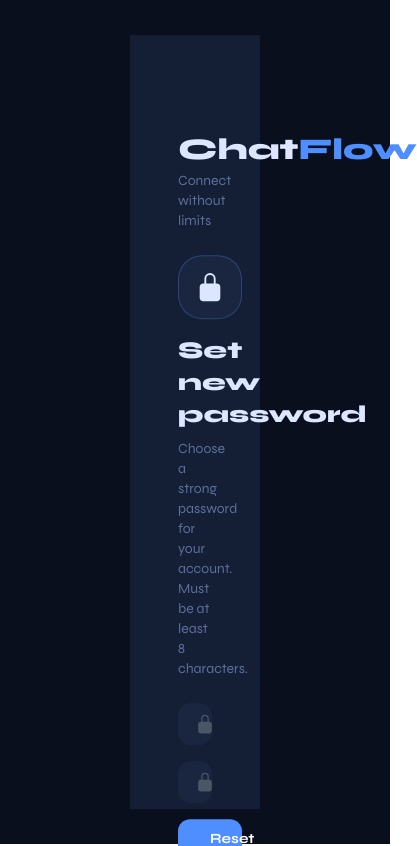
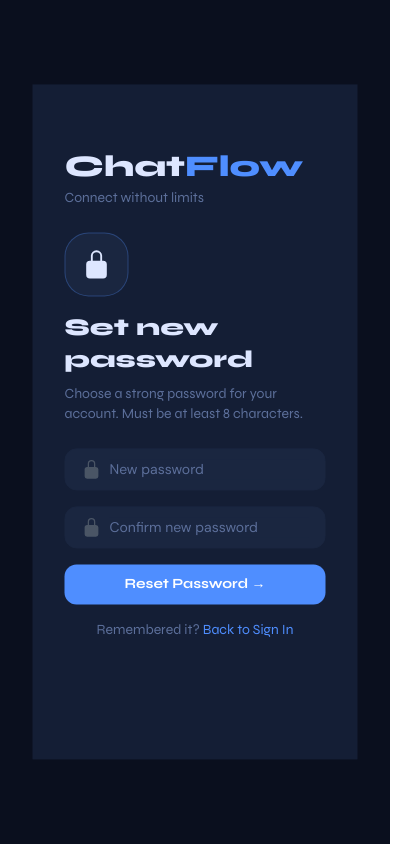
Before and after one commit to nemanjagradic/chat-flux, a Next.js app: page /resetPassword/1 in a window 390 px wide. Shown: the top 846 px of the page, 417 px wide, since content can reach past the window. Built offline with nearby package versions, Linux system fonts and the light colour scheme; no server answers; what prettier would draw is missing.

Commit message:
add responsive layout to auth and password reset forms

```diff
--- a/components/ResetPassword.tsx
+++ b/components/ResetPassword.tsx
@@ -44,25 +44,21 @@
 
   return (
     <div className="bg-base font-display relative h-screen">
-      <div className="bg-panel absolute top-1/2 left-1/2 max-h-11/12 min-h-4/5 w-1/3 -translate-x-1/2 -translate-y-1/2 px-12 py-24">
+      <div className="bg-panel absolute top-1/2 left-1/2 max-h-11/12 min-h-4/5 w-5/6 -translate-x-1/2 -translate-y-1/2 px-8 py-16 sm:w-2/3 sm:px-12 sm:py-24 md:w-1/2 xl:w-1/3">
         <h1 className="text-text mb-1 text-3xl font-extrabold">
           Chat<span className="text-accent">Flow</span>
         </h1>
         <h3 className="text-muted mb-6 text-sm">Connect without limits</h3>
-
         <div className="bg-panel2 border-accent/30 mb-4 flex h-16 w-16 items-center justify-center rounded-3xl border">
           <IoLockClosed className="text-text text-3xl" />
         </div>
-
         <h1 className="text-text font-display mb-2 text-2xl font-extrabold">
           Set new password
         </h1>
-
         <p className="text-muted mb-6 text-sm">
           Choose a strong password for your account. Must be at least 8
           characters.
         </p>
-
         <form action={handleSubmit}>
           <div className="mb-4">
             <Input
--- a/src/app/(auth)/auth/page.tsx
+++ b/src/app/(auth)/auth/page.tsx
@@ -3,7 +3,7 @@
 export default function Auth() {
   return (
     <div className="bg-base font-display relative h-screen">
-      <div className="bg-panel absolute top-1/2 left-1/2 max-h-11/12 min-h-4/5 w-1/3 -translate-x-1/2 -translate-y-1/2 px-12 py-24">
+      <div className="bg-panel absolute top-1/2 left-1/2 max-h-11/12 min-h-4/5 w-5/6 -translate-x-1/2 -translate-y-1/2 px-8 py-16 sm:w-2/3 sm:px-12 sm:py-24 md:w-1/2 xl:w-1/3">
         <h1 className="text-text mb-1 text-3xl font-extrabold">
           Chat<span className="text-accent">Flow</span>
         </h1>
--- a/src/app/(auth)/forgotPassword/page.tsx
+++ b/src/app/(auth)/forgotPassword/page.tsx
@@ -44,25 +44,21 @@
 
   return (
     <div className="bg-base font-display relative h-screen">
-      <div className="bg-panel absolute top-1/2 left-1/2 max-h-11/12 min-h-4/5 w-1/3 -translate-x-1/2 -translate-y-1/2 px-12 py-24">
+      <div className="bg-panel absolute top-1/2 left-1/2 max-h-11/12 min-h-4/5 w-5/6 -translate-x-1/2 -translate-y-1/2 px-8 py-16 sm:w-2/3 sm:px-12 sm:py-24 md:w-1/2 xl:w-1/3">
         <h1 className="text-text mb-1 text-3xl font-extrabold">
           Chat<span className="text-accent">Flow</span>
         </h1>
         <h3 className="text-muted mb-6 text-sm">Connect without limits</h3>
-
         <div className="bg-panel2 border-accent/30 mb-4 flex h-16 w-16 items-center justify-center rounded-3xl border">
           <IoKeySharp className="text-text text-4xl" />
         </div>
-
         <h1 className="text-text font-display mb-2 text-2xl font-extrabold">
           Forgot your password?
         </h1>
-
         <p className="text-muted mb-6 text-sm">
           No worries. Enter the email linked to your account and we&apos;ll send
           you a reset link.
         </p>
-
         <form action={handleSubmit}>
           <Input
             type="text"
```
